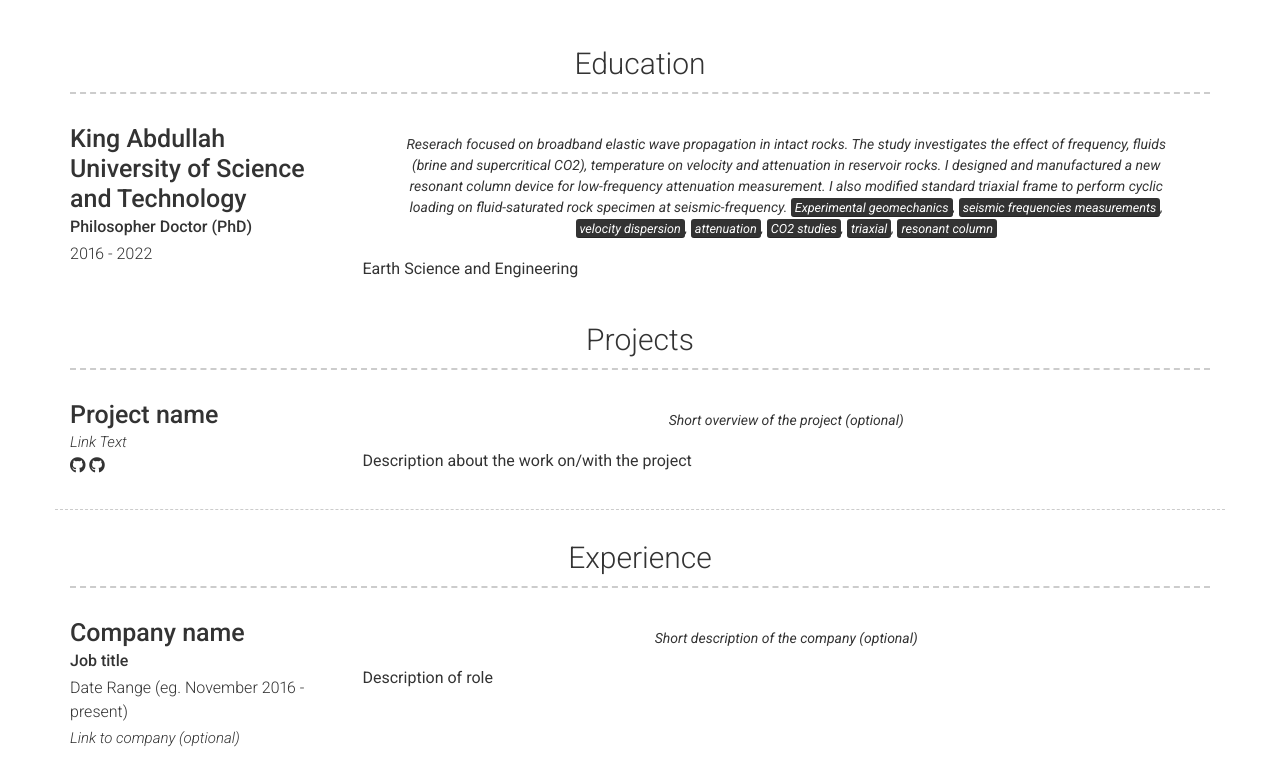
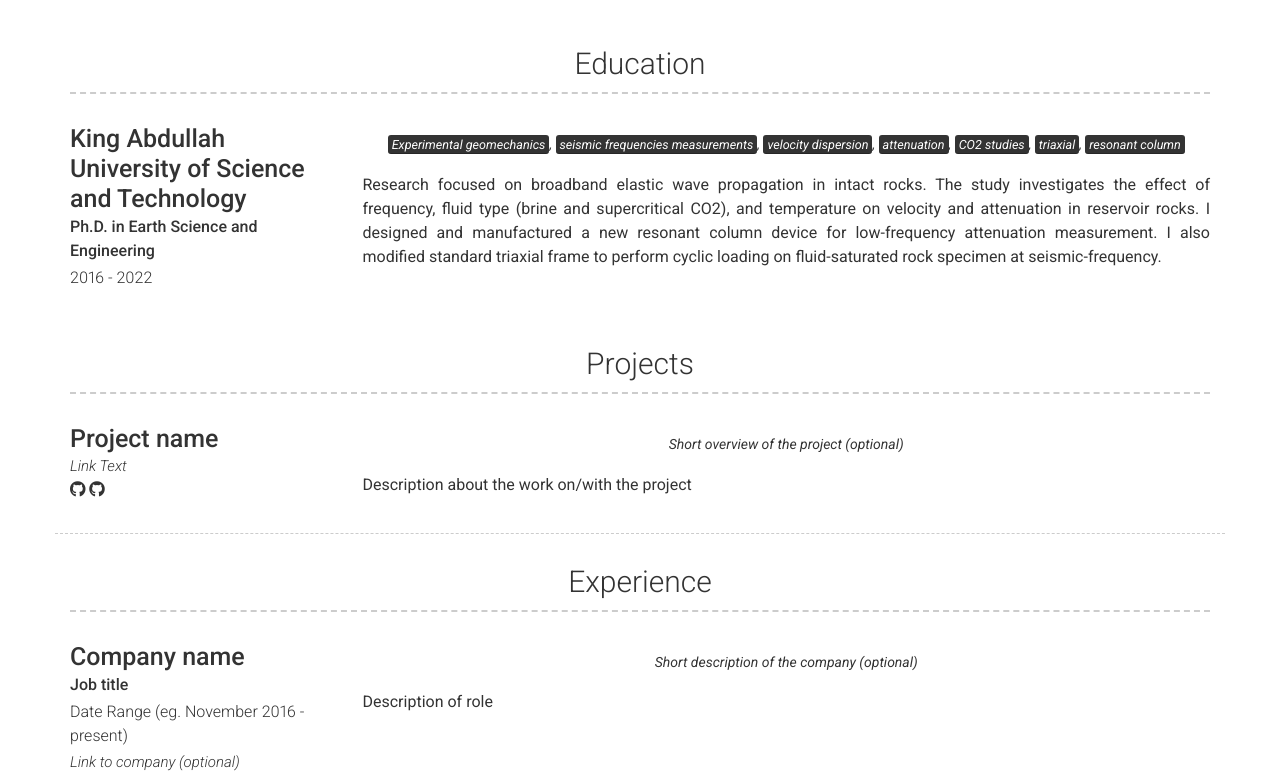
Before and after one commit to andikaperbawa/andikaperbawa2.github.io, a Jekyll site: the page built from index.md, in a window 1280 px wide and 900 px high, scrolled down 442 px, cut to the strip 124-900 px from the top of the window. Built offline with Jekyll 4.4.1, drawn with Linux system fonts in a browser that asks for light colours; nearby versions of some CDN libraries.

Commit message:
Update _config.yml

```diff
--- a/_config.yml
+++ b/_config.yml
@@ -62,13 +62,12 @@ content:
     content:
       - layout: left
         title: King Abdullah University of Science and Technology
-        sub_title: Philosopher Doctor (PhD)
+        sub_title: Ph.D. in Earth Science and Engineering
         caption: 2016 - 2022
         quote: >
-          Reserach focused on broadband elastic wave propagation in intact rocks. The study investigates the effect of frequency, fluids (brine and supercritical CO2), temperature on velocity and attenuation in reservoir rocks. I designed and manufactured a new resonant column device for low-frequency attenuation measurement. I also modified standard triaxial frame to perform cyclic loading on fluid-saturated rock specimen at seismic-frequency.
           <mark>Experimental geomechanics</mark>, <mark>seismic frequencies measurements</mark>, <mark>velocity dispersion</mark>, <mark>attenuation</mark>, <mark>CO2 studies</mark>, <mark>triaxial</mark>, <mark>resonant column</mark>
         description: | # this will include new lines to allow paragraphs
-          Earth Science and Engineering
+          Research focused on broadband elastic wave propagation in intact rocks. The study investigates the effect of frequency, fluid type (brine and supercritical CO2), and temperature on velocity and attenuation in reservoir rocks. I designed and manufactured a new resonant column device for low-frequency attenuation measurement. I also modified standard triaxial frame to perform cyclic loading on fluid-saturated rock specimen at seismic-frequency.
   - title: Projects # Title for the section
     layout: list # Type of content section (list/text)
     content:
```
